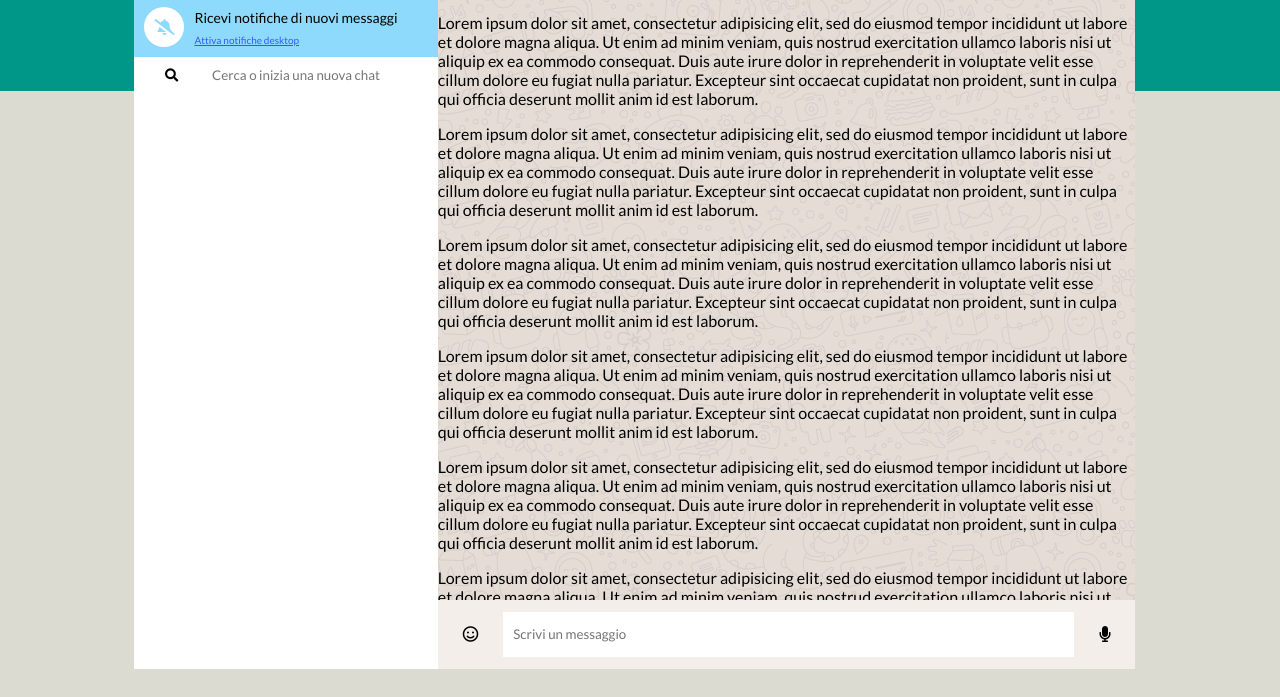
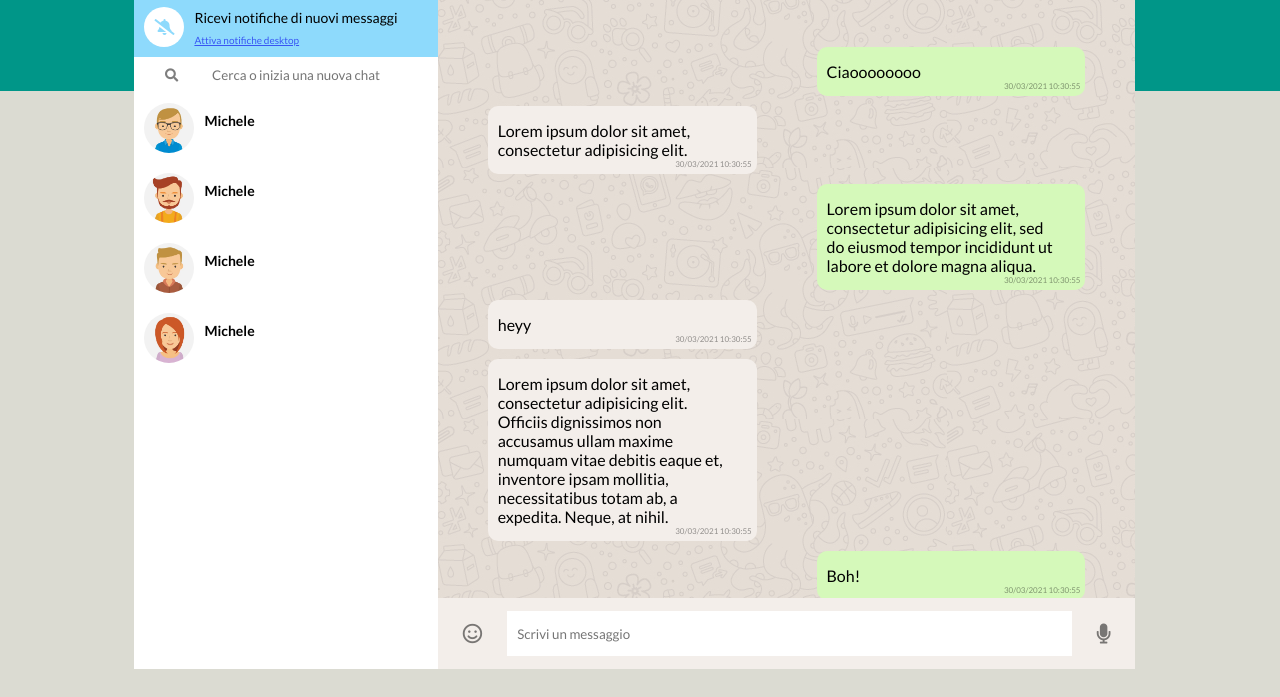
Before and after one commit to matassoli/vue-boolzapp, a plain HTML site: page index.html in a window 1280 px wide. Shown: the part 111-808 px from the top of the page. Drawn offline with nearby package versions, Linux system fonts and the light colour scheme.

Commit message:
message area

```diff
--- a/css/master.css
+++ b/css/master.css
@@ -112,6 +112,10 @@ header {
   margin: 5px;
 }
 
+.search i {
+  opacity: 0.5;
+}
+
 input {
   width: 77%;
   height: 26px;
@@ -138,8 +142,9 @@ footer {
 .text__area {
   height: calc(100% - 80px);
   overflow: auto;
-  padding-bottom: 150px;
+  padding: 50px 50px 10px 50px;
 }
+
 footer input {
   width: calc(100% - 20px);
   height: 45px;
@@ -147,4 +152,62 @@ footer input {
 
 footer i {
   padding: 0 25px;
+  opacity: 0.5;
+  font-size: 20px;
+  cursor: pointer;
 }
+
+.contact__txt {
+  float: left;
+  display: block;
+  width: 45%;
+  background-color: #F3EEEA;
+  margin-right: 300px;
+  padding: 15px 30px 15px 10px;
+  border-radius: 10px;
+  position: relative;
+  margin-bottom: 10px;
+
+}
+
+.user__txt {
+  float: right;
+  width: 45%;
+  display: block;
+  background-color: #D5F9BA;
+  margin-left: 300px;
+  padding: 15px 30px 15px 10px;
+  border-radius: 10px;
+  position: relative;
+  margin-bottom: 10px;
+}
+.txt__date {
+  position: absolute;
+  bottom: 5px;
+  font-size: 8px;
+  right: 5px;
+  opacity: 0.4;
+}
+
+.contact img {
+  height: 50px;
+  width: auto;
+  border-radius: 100%;
+  margin: 10px;
+  vertical-align: middle;
+}
+
+.contact span {
+  vertical-align: super;
+  font-weight: 700;
+  font-size: 14px;
+}
+
+.contacts a {
+  text-decoration: none;
+  color: #000;
+}
+
+.contacts a .contact:active {
+  background-color: #EAEAEA;
+}
--- a/index.html
+++ b/index.html
@@ -41,6 +41,29 @@
         <button><i class="fas fa-search"></i></button> <input placeholder="Cerca o inizia una nuova chat">
       </div>
 
+      <div class="contacts">
+        <a href="#">
+          <div class="contact">
+            <img src="img/avatar_3.jpg" alt=""><span>Michele</span>
+          </div>
+        </a>
+        <a href="#">
+          <div class="contact">
+            <img src="img/avatar_4.jpg" alt=""><span>Michele</span>
+          </div>
+        </a>
+        <a href="#">
+          <div class="contact">
+            <img src="img/avatar_5.jpg" alt=""><span>Michele</span>
+          </div>
+        </a>
+        <a href="#">
+          <div class="contact">
+            <img src="img/avatar_6.jpg" alt=""><span>Michele</span>
+          </div>
+        </a>
+      </div>
+
 
     </div>
     <div class="main__dx">
@@ -58,27 +81,34 @@
       </header>
 
       <div class="text__area">
-        <p>Lorem ipsum dolor sit amet, consectetur adipisicing elit, sed do eiusmod tempor incididunt ut labore et dolore magna aliqua. Ut enim ad minim veniam, quis nostrud exercitation ullamco laboris nisi ut aliquip ex ea commodo consequat. Duis
-          aute irure dolor in reprehenderit in voluptate velit esse cillum dolore eu fugiat nulla pariatur. Excepteur sint occaecat cupidatat non proident, sunt in culpa qui officia deserunt mollit anim id est laborum.</p>
 
-        <p>Lorem ipsum dolor sit amet, consectetur adipisicing elit, sed do eiusmod tempor incididunt ut labore et dolore magna aliqua. Ut enim ad minim veniam, quis nostrud exercitation ullamco laboris nisi ut aliquip ex ea commodo consequat. Duis
-          aute irure dolor in reprehenderit in voluptate velit esse cillum dolore eu fugiat nulla pariatur. Excepteur sint occaecat cupidatat non proident, sunt in culpa qui officia deserunt mollit anim id est laborum.</p>
+        <div class="user__txt">
+          Ciaoooooooo
+          <div class="txt__date">30/03/2021 10:30:55</div>
+        </div>
+        <div class="contact__txt">
+          Lorem ipsum dolor sit amet, consectetur adipisicing elit.
+          <div class="txt__date">30/03/2021 10:30:55</div>
+        </div>
+        <div class="user__txt">
+          Lorem ipsum dolor sit amet, consectetur adipisicing elit, sed do eiusmod tempor incididunt ut labore et dolore magna aliqua.
+          <div class="txt__date">30/03/2021 10:30:55</div>
+        </div>
+        <div class="contact__txt">
+          heyy
+          <div class="txt__date">30/03/2021 10:30:55</div>
+        </div>
+        <div class="contact__txt">
+          Lorem ipsum dolor sit amet, consectetur adipisicing elit. Officiis dignissimos non accusamus ullam maxime numquam vitae debitis eaque et, inventore ipsam mollitia, necessitatibus totam ab, a expedita. Neque, at nihil.
+          <div class="txt__date">30/03/2021 10:30:55</div>
+        </div>
+        <div class="user__txt">
+          Boh!
+          <div class="txt__date">30/03/2021 10:30:55</div>
+        </div>
 
-        <p>Lorem ipsum dolor sit amet, consectetur adipisicing elit, sed do eiusmod tempor incididunt ut labore et dolore magna aliqua. Ut enim ad minim veniam, quis nostrud exercitation ullamco laboris nisi ut aliquip ex ea commodo consequat. Duis
-          aute irure dolor in reprehenderit in voluptate velit esse cillum dolore eu fugiat nulla pariatur. Excepteur sint occaecat cupidatat non proident, sunt in culpa qui officia deserunt mollit anim id est laborum.</p>
 
-        <p>Lorem ipsum dolor sit amet, consectetur adipisicing elit, sed do eiusmod tempor incididunt ut labore et dolore magna aliqua. Ut enim ad minim veniam, quis nostrud exercitation ullamco laboris nisi ut aliquip ex ea commodo consequat. Duis
-          aute irure dolor in reprehenderit in voluptate velit esse cillum dolore eu fugiat nulla pariatur. Excepteur sint occaecat cupidatat non proident, sunt in culpa qui officia deserunt mollit anim id est laborum.</p>
 
-        <p>Lorem ipsum dolor sit amet, consectetur adipisicing elit, sed do eiusmod tempor incididunt ut labore et dolore magna aliqua. Ut enim ad minim veniam, quis nostrud exercitation ullamco laboris nisi ut aliquip ex ea commodo consequat. Duis
-          aute irure dolor in reprehenderit in voluptate velit esse cillum dolore eu fugiat nulla pariatur. Excepteur sint occaecat cupidatat non proident, sunt in culpa qui officia deserunt mollit anim id est laborum.</p>
-
-        <p>Lorem ipsum dolor sit amet, consectetur adipisicing elit, sed do eiusmod tempor incididunt ut labore et dolore magna aliqua. Ut enim ad minim veniam, quis nostrud exercitation ullamco laboris nisi ut aliquip ex ea commodo consequat. Duis
-          aute irure dolor in reprehenderit in voluptate velit esse cillum dolore eu fugiat nulla pariatur. Excepteur sint occaecat cupidatat non proident, sunt in culpa qui officia deserunt mollit anim id est laborum.</p>
-        <p>Lorem ipsum dolor sit amet, consectetur adipisicing elit, sed do eiusmod tempor incididunt ut labore et dolore magna aliqua. Ut enim ad minim veniam, quis nostrud exercitation ullamco laboris nisi ut aliquip ex ea commodo consequat. Duis
-          aute irure dolor in reprehenderit in voluptate velit esse cillum dolore eu fugiat nulla pariatur. Excepteur sint occaecat cupidatat non proident, sunt in culpa qui officia deserunt mollit anim id est laborum.</p>
-        <p>Lorem ipsum dolor sit amet, consectetur adipisicing elit, sed do eiusmod tempor incididunt ut labore et dolore magna aliqua. Ut enim ad minim veniam, quis nostrud exercitation ullamco laboris nisi ut aliquip ex ea commodo consequat. Duis
-          aute irure dolor in reprehenderit in voluptate velit esse cillum dolore eu fugiat nulla pariatur. Excepteur sint occaecat cupidatat non proident, sunt in culpa qui officia deserunt mollit anim id est laborum.</p>
 
       </div>
 
```
